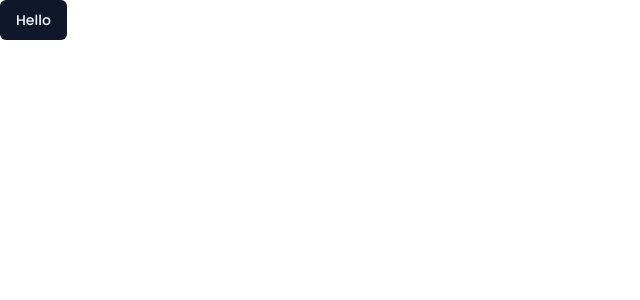
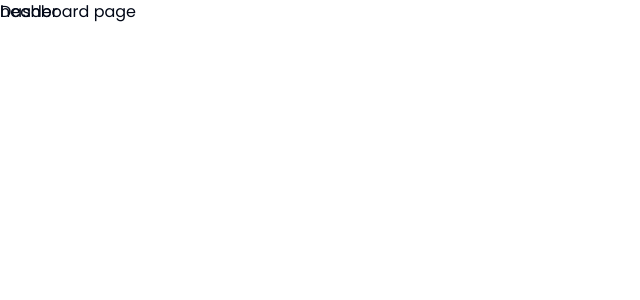
Before and after one commit to gourab8389/job-portal, a Next.js app: page / in a window 1280 px wide. Shown: the top 300 px of the page, without its empty margins (0-640 px from the left). Built offline with nearby package versions, Linux system fonts and the light colour scheme.

Commit message:
chroes: dashboard & it's routes

```diff
--- /dev/null
+++ b/app/(dashboard)/(routes)/page.tsx
@@ -0,0 +1,11 @@
+import React from 'react'
+
+const DashboardHomePage = () => {
+  return (
+    <div>
+      Dashboard page
+    </div>
+  )
+}
+
+export default DashboardHomePage
--- /dev/null
+++ b/app/(dashboard)/layout.tsx
@@ -0,0 +1,23 @@
+import React from 'react'
+
+const DashboardLayout = ({children}: {children: React.ReactNode}) => {
+  return (
+    <div className='h-full'>
+      {/** navbar */}
+        <header className='h-20 fixed inset-y-0 w-full z-50'>
+            header
+        </header>
+
+      {/** sidebar */}
+      <div className="">
+
+      </div>
+
+      <main>
+        {children}
+      </main>
+    </div>
+  )
+}
+
+export default DashboardLayout
--- a/app/page.tsx
+++ /dev/null
@@ -1,12 +0,0 @@
-import { Button } from '@/components/ui/button'
-import { UserButton } from '@clerk/nextjs'
-import React from 'react'
-
-export default function Home() {
-  return (
-    <div>
-      <Button>Hello</Button>
-      <UserButton/>
-    </div>
-  )
-}
```
